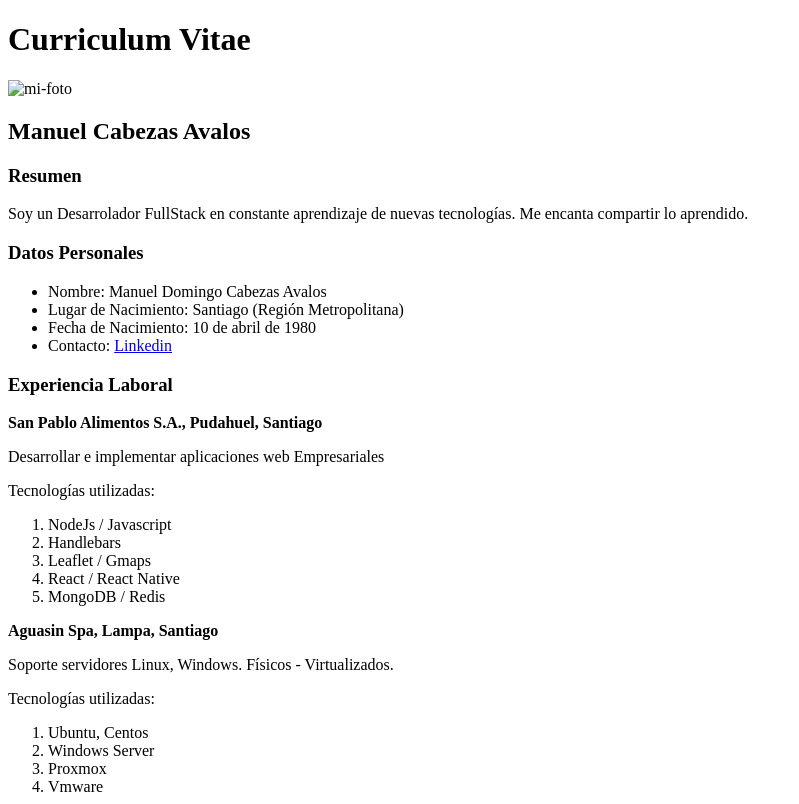
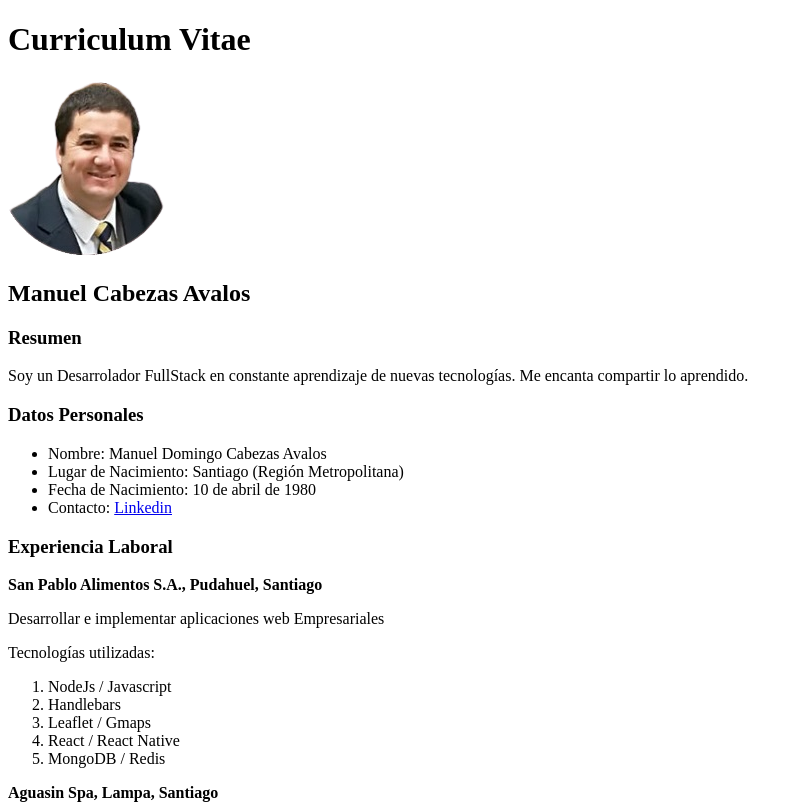
Before and after one commit to mdcabezas/desafio_mod01_01, a plain HTML site: page index.html in a window 1280 px wide. Shown: the top 804 px of the page, without its empty margins (0-799 px from the left). Drawn offline with Linux system fonts and the light colour scheme; the site is published under a folder, as on GitHub Pages, so addresses that start at the root find nothing.

Commit message:
fix: file path fix

```diff
--- a/index.html
+++ b/index.html
@@ -11,7 +11,7 @@
 <body>
     <header>
         <h1>Curriculum Vitae</h1>
-        <img src="/assets/img/mifoto.png" alt="mi-foto" />
+        <img src="./assets/img/mifoto.png" alt="mi-foto" />
         <h2>Manuel Cabezas Avalos</h2>
         <h3>Resumen</h3>
         <p>Soy un Desarrolador FullStack en constante aprendizaje de nuevas tecnologías. Me encanta compartir lo aprendido.</p>
```
